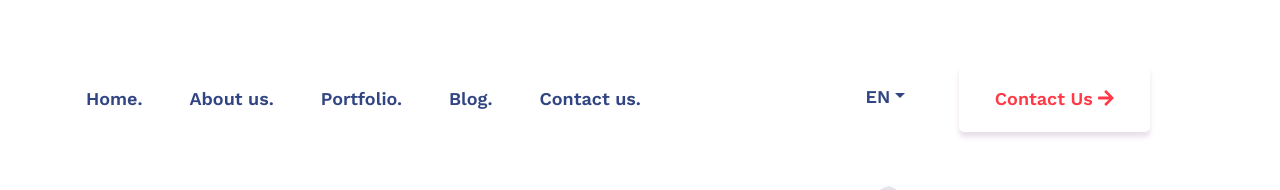
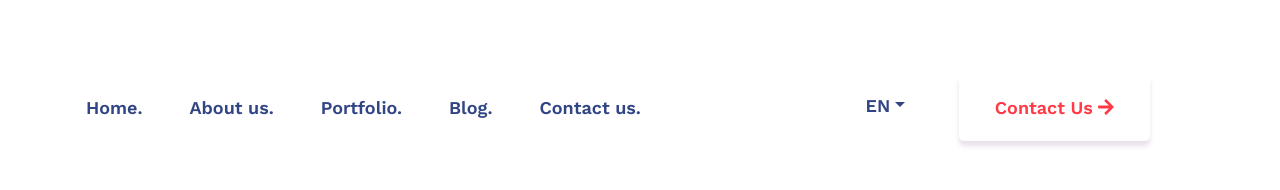
Before and after one commit to KuraiKitsune1/KuraiKitsune1.github.io, a plain HTML site: page My_Test/index.html in a window 1280 px wide. Shown: the top 190 px of the page. Drawn offline with nearby package versions, Linux system fonts and the light colour scheme.

Commit message:
Update style.css

```diff
--- a/My_Test/css/style.css
+++ b/My_Test/css/style.css
@@ -100,8 +100,8 @@ h2.display-6{
 /* ------------------------------------*/
 
 /* ---------------Navbar---------------*/
-nav{
-  padding-top: 65px !important;
+.nav_padding{
+  padding-top: 65px
 }
 
 a.navbar-brand.navbar-left{
```
